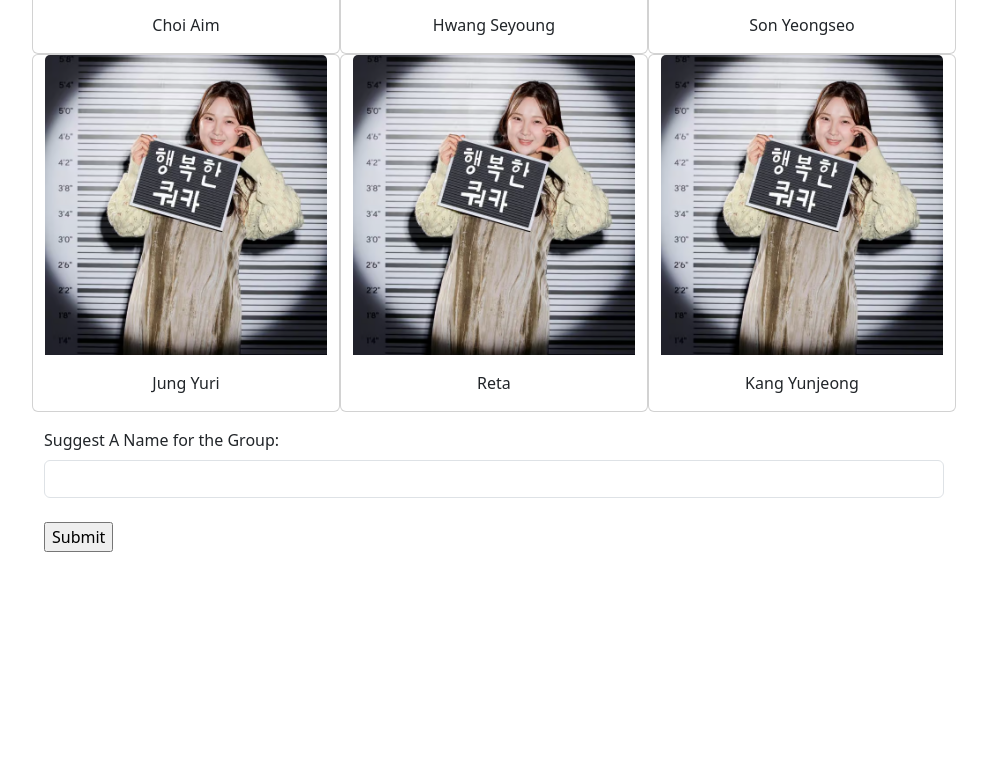
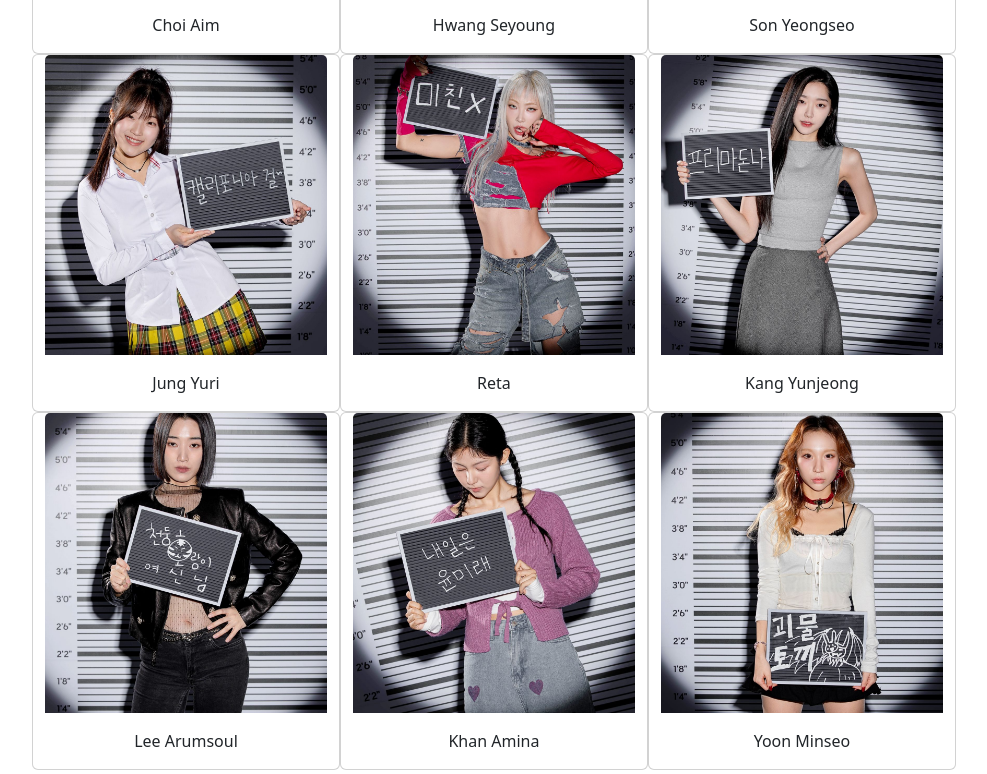
Before and after one commit to jourdannf/SBA_316_TheDOM_KPop_Picker_JF, a plain HTML site: page index.html in a window 1280 px wide. Shown: the part 505-1279 px from the top of the page, without its empty margins (146-1133 px from the left). Before the commit the page ends 1057 px from the top, so only its background shows below. Drawn offline with nearby package versions, Linux system fonts and the light colour scheme.

Commit message:
Added comments and included additional photos

```diff
--- a/index.html
+++ b/index.html
@@ -18,7 +18,7 @@
         <h4 class="text-center mb3 p-3">(Your picks will show up below once you click on your favorite members)</h4>
         <div id="contestantsBox"></div>
         <label for="groupName" class="form-label">Suggest A Name for the Group:</label>
-        <input type="text" name="groupName" required minlength="4" class="form-control">
+        <input type="text" name="groupName" required minlength="4" class="form-control"> <!-- HTML Validation -->
         <br>
         <input type="submit" name="membersLockIn">
     </form>
--- a/src/index.js
+++ b/src/index.js
@@ -1,16 +1,17 @@
 const idols = [
     {name:"Choi Aim", link:"./images/choi_aim.jpg"},
-    {name:"Hwang Seyoung", link: "./images/hwangseyoung.jpeg"},
-    {name:"Son Yeongseo", link:"./images/choi_aim.jpg"},
-    {name:"Jung Yuri", link: "./images/choi_aim.jpg"},
-    {name: "Reta", link: "./images/choi_aim.jpg"},
-    {name: "Kang Yunjeong", link: "./images/choi_aim.jpg"}
+    {name:"Hwang Seyoung", link: "./images/hwang_seyoung.jpg"},
+    {name:"Son Yeongseo", link:"./images/son_yeongseo.jpg"},
+    {name:"Jung Yuri", link: "./images/jung_yuri.jpg"},
+    {name: "Reta", link: "./images/reta.jpg"},
+    {name: "Kang Yunjeong", link: "./images/kang_yunjeong.jpg"},
+    {name: "Lee Arumsoul", link: "./images/lee_arumsoul.jpg"},
+    {name: "Khan Amina", link: "./images/khan_amina.jpg"},
+    {name: "Yoon Minseo", link: "./images/yoon_minseo.jpg"}
 ];
 const finalIdols = [];
-console.log(document.querySelector("form").lastElementChild)
 
-const yourPicks = document.querySelector("form").insertBefore(document.createElement("div"), document.querySelector("form").lastElementChild);
-// const yourPicks = document.querySelector("form").appendChild(document.createElement("div"));
+const yourPicks = document.querySelector("form").insertBefore(document.createElement("div"), document.querySelector("form").lastElementChild);//query selector and child to navigate elements
 yourPicks.id = "yourPicks";
 yourPicks.style.width = "900px";
 yourPicks.classList.add("row", "mx-auto", "d-flex", "justify-content-center");
@@ -28,7 +29,7 @@ function createIdolTemplate (name, link){
     profilePic.classList.add("card-img-top");
     const title = card.appendChild(document.createElement("div"));
     title.classList.add("card-body", "text-center");
-    title.textContent = name;
+    title.textContent = name; //Modify text content
 
     return frag;
 
@@ -59,7 +60,7 @@ document.getElementById("contestantsBox").classList.add("mb-3");
 //Add event listener; when you click on card, it's highlighted
 
 const contestants = document.getElementById("contestantsBox").firstChild.childNodes;
-document.getElementById("contestantsBox").addEventListener("click", handleContestantClick);
+document.getElementById("contestantsBox").addEventListener("click", handleContestantClick); //First event listener
 
 function handleContestantClick(e){
     let idolName = "";
@@ -78,7 +79,7 @@ function handleContestantClick(e){
 
     //Add or remove from the final list collection
     if (finalIdols.includes(idolName)){
-        e.target.parentNode.classList.remove("border-dark");
+        e.target.parentNode.classList.remove("border-dark"); //parentNode to navigate element
         finalIdols.splice(finalIdols.indexOf(idolName), 1);
         yourPicks.childNodes.forEach((pick)=>{ //Iterate over collection of elements
             if (e.target.src === pick.src){
@@ -92,7 +93,7 @@ function handleContestantClick(e){
         }
 
         //Add border to card
-        e.target.parentNode.classList.add("border-dark");
+        e.target.parentNode.classList.add("border-dark"); //classes and style are both attributes so I'm counting them for both here
         e.target.parentNode.style.backgroundColor = "rgb(238, 238, 238)";
 
         finalIdols.push(idolName);
@@ -100,17 +101,15 @@ function handleContestantClick(e){
         yourPicks.appendChild(createPicksTemplate(e.target.src));
         e.target.classList.add("addedPick");
     }
-
-    //You confirm that final list with window.confirm when they hit submit.
 }
 
 //SUBMISSION VALIDATION
 
 const form = document.getElementById("form-container");
-form.addEventListener("submit", checkSelection);
+form.addEventListener("submit", checkSelection); //Second Event Listener
 const ggName = form.elements["groupName"];
 
-function checkSelection(e){ //This is the form validation based on DOM event
+function checkSelection(e){ //Form validation based on DOM event
     const regex = /^(?!.*\W).*/;
 
     console.log(regex.test(ggName));
@@ -122,15 +121,14 @@ function checkSelection(e){ //This is the form validation based on DOM event
 
     if (finalIdols.length < 5){
         e.preventDefault();
-        window.alert("You need to pick exactly five people in order to create a complete group.");
+        window.alert("You need to pick exactly five people in order to create a complete group."); //BOM Method 1
         return;
     }
 
+    //BOM Method 2
     const ready = window.confirm("Are you sure you're okay with " + finalIdols[0] + ", " + finalIdols[1] + ", " + finalIdols[2] + ", " +finalIdols[3] + ", and " + finalIdols[4] + " as your picks for " + ggName.value + "?");
 
     if (!ready){
         e.preventDefault();
-    }else {
-        //Display sucess message
     }
 }
```
Also changed, not shown: images/hwang_seyoung.jpg (added), images/hwangseyoung.jpeg (deleted), images/jung_yuri.jpg (added), images/kang_yunjeong.jpg (added), images/khan_amina.jpg (added), images/lee_arumsoul.jpg (added), images/reta.jpg (added), images/son_yeongseo.jpg (added), images/yoon_minseo.jpg (added).
